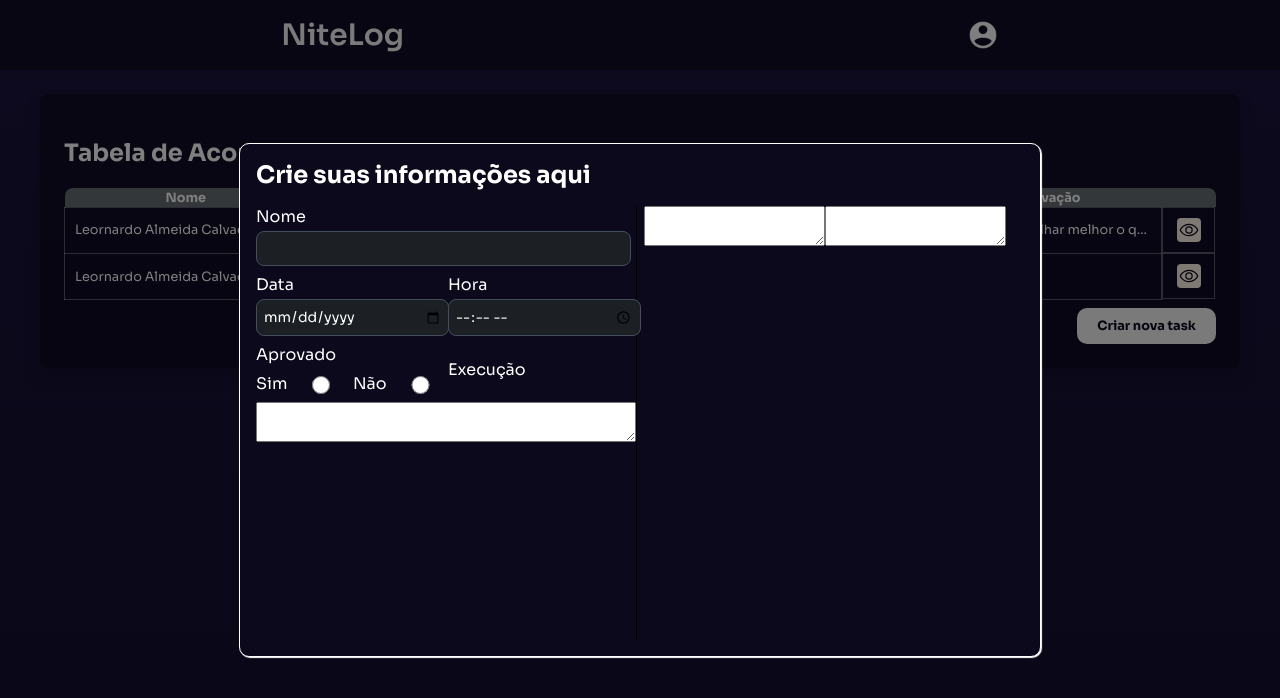
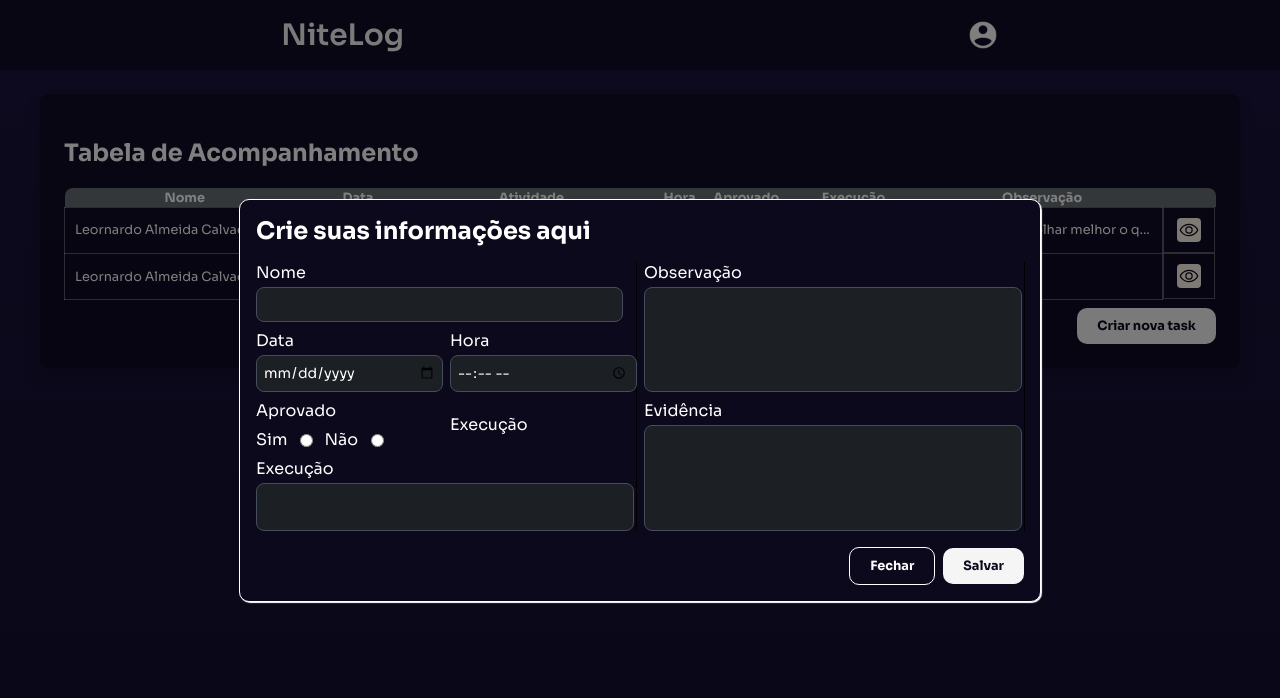
Before and after one commit to Filipe-Santos17/nite-log, a React (Create React App) app: page /tabela in a window 1280 px wide. Both pictures are taken after a click on the button "Criar nova task". Shown: the top 698 px of the page. Built offline with nearby package versions, Linux system fonts and the light colour scheme.

Commit message:
update css table

```diff
--- a/src/modules/user-tabela/components/modal.tsx
+++ b/src/modules/user-tabela/components/modal.tsx
@@ -1,5 +1,6 @@
-import React from "react"
+import React, { useState } from "react"
 import Input from "./input"
+import Button from "./button"
 
 interface ModalProps {
     open: boolean,
@@ -8,10 +9,28 @@ interface ModalProps {
 
 export default function Modal({ open, setOpen }: ModalProps) {
 
+    const [dataModal, setDataModal] = useState({
+        name: "",
+        date: "",
+        task: "",
+        status: null,
+        raitingStars: 0,
+        obs: "",
+        evidence: ""
+    })
+
     function handleClickModal(e: React.MouseEvent<HTMLElement, MouseEvent>) {
         if (e.target === e.currentTarget) {
+            closeModal()
+        }
+    }
+
+    function closeModal() {
         setOpen(false)
     }
+
+    async function saveDataModal() {
+
     }
 
     return (
@@ -22,6 +41,7 @@ export default function Modal({ open, setOpen }: ModalProps) {
                         <article className="title-modal-table">
                             Crie suas informações aqui
                         </article>
+                        <form className="form-modal-table">
                             <div className="box-one">
                                 <Input type="text" id="name" title="Nome" />
                                 <section>
@@ -30,12 +50,16 @@ export default function Modal({ open, setOpen }: ModalProps) {
                                 </section>
                                 <section>
                                     <div className="input-component">
-                                    <label htmlFor="status">Aprovado</label>
+                                        <label htmlFor="aprovado">Aprovado</label>
                                         <div className="box-aprovacao">
+                                            <div className="subbox-aprovacao">
                                                 <label htmlFor="aprovado">Sim</label>
-                                        <input id="aprovado" name="status" type="radio"/>
+                                                <input id="aprovado" name="status" type="radio" />
+                                            </div>
+                                            <div className="subbox-aprovacao">
                                                 <label htmlFor="naoaprovado">Não</label>
-                                        <input id="naoaprovado" name="status" type="radio"/>
+                                                <input id="naoaprovado" name="status" type="radio" />
+                                            </div>
                                         </div>
                                     </div>
                                     <div className="input-component">
@@ -43,12 +67,26 @@ export default function Modal({ open, setOpen }: ModalProps) {
                                         {/* <input id={id} {...props}/> */}
                                     </div>
                                 </section>
-                            <textarea name="" id=""></textarea>
+                                <div className="textarea-component">
+                                    <label htmlFor="execution">Execução</label>
+                                    <textarea name="execution" id="execution" />
                                 </div>
-                        <div>
-                            <textarea name="" id=""></textarea>
-                            <textarea name="" id=""></textarea>
                             </div>
+                            <div className="box-two">
+                                <div className="textarea-component">
+                                    <label htmlFor="observation">Observação</label>
+                                    <textarea name="observation" id="observation"></textarea>
+                                </div>
+                                <div className="textarea-component">
+                                    <label htmlFor="evidence">Evidência</label>
+                                    <textarea name="evidence" id="evidence"></textarea>
+                                </div>
+                            </div>
+                        </form>
+                        <footer>
+                            <Button text="Fechar" othersClasses="btn-secondary" onClick={closeModal} />
+                            <Button text="Salvar" onClick={saveDataModal} />
+                        </footer>
                     </div>
                 </section>
             )}
--- a/src/modules/user-tabela/style/style.css
+++ b/src/modules/user-tabela/style/style.css
@@ -110,15 +110,13 @@
   background-color: rgba(12, 9, 28);
   color: #fff;
   width: 60%; /*80*/
-  height: 60%; /*60*/
   margin: 0;
-  display: grid;
-  grid-template-columns: repeat(2, 1fr);
-  grid-template-rows: max-content;
-  gap: 1rem 0.5rem;
   padding: 1rem;
   border: 1px solid #fff;
   box-shadow: 1px 1px 1px #fff;
+  display: flex;
+  flex-direction: column;
+  gap: 1rem 0.5rem;
 
   .title-modal-table {
     grid-column: span 2 / span 2;
@@ -127,7 +125,21 @@
     font-size: 1.5rem;
   }
 
-  .box-one {
+  .form-modal-table {
+    display: grid;
+    grid-template-columns: repeat(2, 1fr);
+    grid-template-rows: max-content;
+    gap: 1rem 0.5rem;
+    margin: 0;
+    padding: 0;
+    width: 100%; /*80*/
+    height: 60%; /*60*/
+    max-width: 100%;
+    align-items: normal;
+  }
+
+  .box-one,
+  .box-two {
     display: flex;
     flex-direction: column;
     width: 100%;
@@ -137,23 +149,33 @@
     section {
       display: flex;
       align-items: center;
-      gap: 0.25rem;
+      gap: 0.5rem;
       justify-content: space-between;
     }
+  }
+
+  footer{
+    display: flex;
+    width: 100%;
+    align-items: center;
+    justify-content: flex-end;
+    gap: .5rem;
   }
 }
 
 /*input*/
-.input-component {
+.input-component,
+.textarea-component {
   display: flex;
   flex-direction: column;
   gap: 0.25rem;
   align-items: flex-start;
   width: 100%;
+  height: max-content;
 
   input {
     max-width: 100%;
-    width: 95%;
+    width: 93%;
     font-size: 0.875rem;
     font-weight: 400;
     line-height: 1.5;
@@ -168,13 +190,46 @@
     display: flex;
     width: 100%;
     gap: 0.5rem;
-    justify-content: center;
-    align-items: space-between;
+    justify-content: start;
     margin-top: 0.25rem;
+
+    .subbox-aprovacao {
+      display: flex;
+      align-items: center;
+      gap: 0.5rem;
+    }
   }
+
+  textarea {
+    width: 98%;
+    height: 100%;
+    font-size: 0.875rem;
+    font-weight: 400;
+    line-height: 1.5;
+    border-radius: 8px;
+    background: rgb(28, 32, 37);
+    color: #fff;
+    border: 1px solid rgb(67, 77, 91);
+    resize: none;
+  }
+}
+
+.textarea-component {
+  height: 100%;
 }
 
 .input-component:focus {
   border-color: rgb(51, 153, 255);
   box-shadow: rgb(0, 114, 229) 0px 0px 0px 3px;
 }
+
+.btn-secondary{
+  border: 1px solid #fff;
+  color: #fff;
+  background-color: transparent;
+}
+
+.btn-secondary:hover{
+  background-color: #fff;
+  color: #0C091C;
+}
--- a/src/modules/user-tabela/utils/formatDate.ts
+++ b/src/modules/user-tabela/utils/formatDate.ts
@@ -8,7 +8,7 @@ export default function formatDate(dateString: string, opt: "date" | "hour") {
     }
 
     const timeView = {
-      date: data.toLocaleDateString(),
+      date: data.toLocaleDateString("pt-br"),
       hour: makeHour(),
     };
 
@@ -19,7 +19,7 @@ export default function formatDate(dateString: string, opt: "date" | "hour") {
 }
 
 function isValidDate(date: string) {
-  const DateRegex = /^\d{4}-\d{2}-\d{2}T\d{2}:\d{2}:\d{2}(\d{1})?Z$/;
+  const DateRegex = /^\d{4}-\d{2}-\d{2}T\d{2}:\d{2}:\d{2}(\.\d{3})?Z$/;
 
   return DateRegex.test(date);
 }
```
Also changed, not shown: 2 other files (tests, documents, lock files or other folders). Lines whose indentation alone changed are shown as unchanged.
